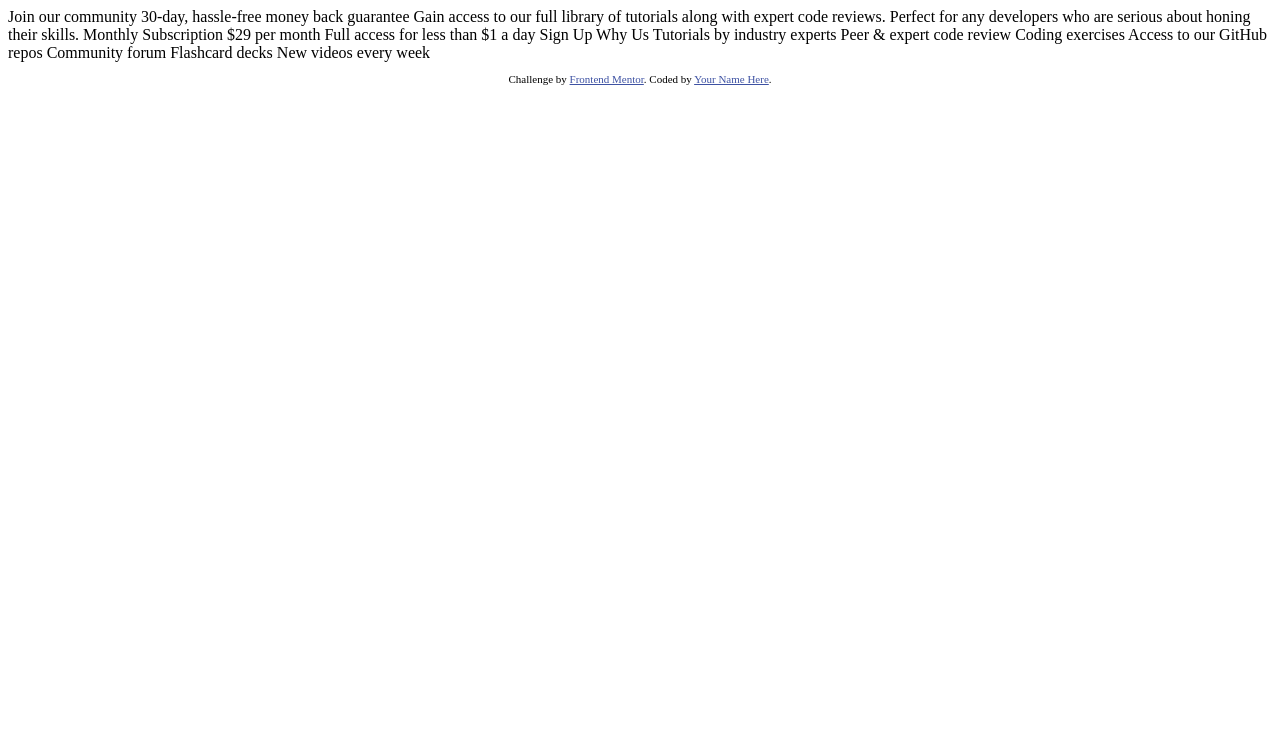
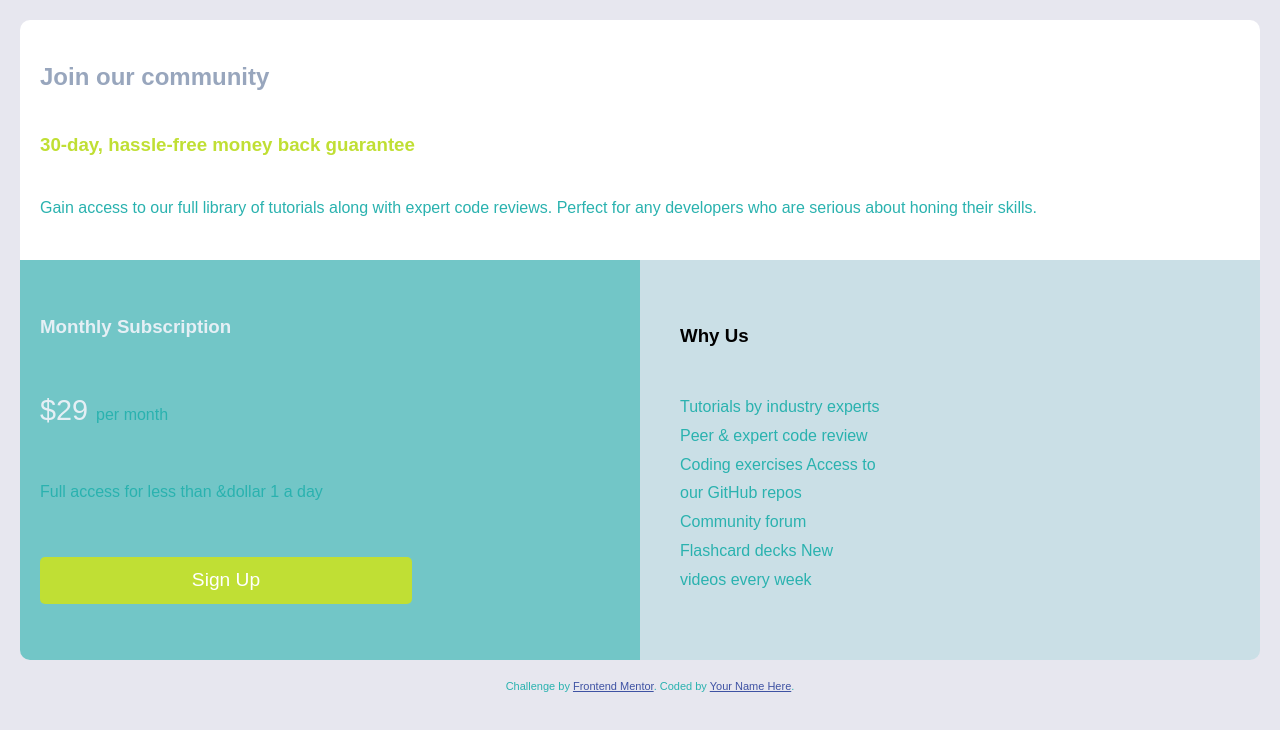
Before and after one commit to vishalbanderwale/single-price-grid-component-master, a plain HTML site: page single-price-grid-component-master/index.html in a window 1280 px wide. Drawn offline with Linux system fonts and the light colour scheme; a web font is replaced by a local one.

Commit message:
grid- card

```diff
--- a/single-price-grid-component-master/index.html
+++ b/single-price-grid-component-master/index.html
@@ -1,49 +1,68 @@
 <!DOCTYPE html>
 <html lang="en">
   <head>
-  <meta charset="UTF-8">
-  <meta name="viewport" content="width=device-width, initial-scale=1.0"> <!-- displays site properly based on user's device -->
+    <meta charset="UTF-8" />
+    <meta name="viewport" content="width=device-width, initial-scale=1.0" />
+    <!-- displays site properly based on user's device -->
 
-  <link rel="icon" type="image/png" sizes="32x32" href="./images/favicon-32x32.png">
+    <link
+      rel="icon"
+      type="image/png"
+      sizes="32x32"
+      href="./images/favicon-32x32.png"
+    />
 
     <title>Frontend Mentor | Single Price Grid Component</title>
+    <link href="style.css" rel="stylesheet" />
+    <link
+      rel="stylesheet"
+      href="https://fonts.google.com/specimen/Karla:wght@400;700&display=swap"
+    />
 
     <!-- Feel free to remove these styles or customise in your own stylesheet 👍 -->
     <style>
-    .attribution { font-size: 11px; text-align: center; }
-    .attribution a { color: hsl(228, 45%, 44%); }
+      .attribution {
+        font-size: 11px;
+        text-align: center;
+      }
+      .attribution a {
+        color: hsl(228, 45%, 44%);
+      }
     </style>
   </head>
   <body>
-  Join our community
-
-  30-day, hassle-free money back guarantee
-
-  Gain access to our full library of tutorials along with expert code reviews.
-  Perfect for any developers who are serious about honing their skills.
-
-  Monthly Subscription
-
-  &dollar;29 per month
-
-  Full access for less than &dollar;1 a day
-
-  Sign Up
-
-  Why Us
-
-  Tutorials by industry experts
-  Peer &amp; expert code review
-  Coding exercises
-  Access to our GitHub repos
-  Community forum
-  Flashcard decks
+    <article>
+      <section class="header">
+        <h2>Join our community</h2>
+        <h3>30-day, hassle-free money back guarantee</h3>
+        <p>
+          Gain access to our full library of tutorials along with expert code
+          reviews. Perfect for any developers who are serious about honing their
+          skills.
+        </p>
+      </section>
+      <section class="left">
+        <h3>Monthly Subscription</h3>
+        <p><span>$29 </span>per month</p>
+        <p>Full access for less than &dollar 1 a day</p>
+        <button>Sign Up</button>
+      </section>
+      <section class="right">
+        <h3>Why Us</h3>
+        <p>
+          Tutorials by industry experts Peer &amp; expert code review Coding
+          exercises Access to our GitHub repos Community forum Flashcard decks
           New videos every week
+        </p>
+      </section>
+    </article>
 
     <footer>
       <p class="attribution">
-      Challenge by <a href="https://www.frontendmentor.io?ref=challenge" target="_blank">Frontend Mentor</a>.
-      Coded by <a href="#">Your Name Here</a>.
+        Challenge by
+        <a href="https://www.frontendmentor.io?ref=challenge" target="_blank"
+          >Frontend Mentor</a
+        >. Coded by <a href="#">Your Name Here</a>.
       </p>
     </footer>
   </body>
--- /dev/null
+++ b/single-price-grid-component-master/style.css
@@ -0,0 +1,105 @@
+* {
+  margin: 0;
+  padding: 0;
+  box-sizing: border-box;
+}
+
+body {
+  background-color: rgb(231, 231, 239);
+  font-family: "karla", sans-serif;
+}
+
+.header {
+  grid-area: header;
+  min-height: 30vh;
+  display: flex;
+  flex-direction: column;
+  justify-content: space-evenly;
+  box-shadow: 2px 2px 0px 0px hsl(218deg 22% 67% / 0%);
+  background-color: white;
+  border-top-left-radius: 10px;
+  border-top-right-radius: 10px;
+}
+
+.header h2 {
+  color: hsl(218, 22%, 67%);
+}
+
+.header h3 {
+  color: hsl(71, 73%, 54%);
+}
+
+.header h2,
+h3,
+p {
+  margin-left: 20px;
+}
+
+.left {
+  grid-area: left;
+  min-height: 50vh;
+  min-width: 40vw;
+  box-shadow: 2px 2px 0px 0px hsl(218deg 22% 67% / 0%);
+  background-color: hsla(179, 62%, 43%, 0.61);
+  border-bottom-left-radius: 10px;
+  display: flex;
+  flex-direction: column;
+  justify-content: space-evenly;
+}
+
+.left h3 {
+  color: hsl(204, 43%, 93%);
+}
+
+.left p span {
+  font-size: 1.8rem;
+  color: hsl(204, 43%, 93%);
+}
+
+.left button {
+  width: 60%;
+  margin-left: 20px;
+  padding: 0.8rem;
+  border-radius: 5px;
+  border: none;
+  background-color: hsl(71, 73%, 54%);
+  color: white;
+  font-size: 1.2rem;
+}
+
+.right {
+  grid-area: right;
+  min-width: 40vw;
+  box-shadow: 2px 2px 0px 0px hsl(218deg 22% 67% / 0%);
+  background-color: hsla(179, 62%, 43%, 0.152);
+  border-bottom-right-radius: 10px;
+  display: flex;
+  flex-direction: column;
+  justify-content: space-evenly;
+  padding: 20px;
+}
+
+.right h3,
+p {
+  margin-left: 20px;
+}
+
+.right p {
+  line-height: 1.8rem;
+}
+
+article {
+  display: grid;
+  grid-template-areas:
+    "header header header header"
+    "left left right right";
+  padding: 20px;
+}
+
+.right p {
+  width: 200px;
+}
+
+p {
+  color: hsl(179, 62%, 43%);
+}
```
Lines whose indentation alone changed are shown as unchanged.
